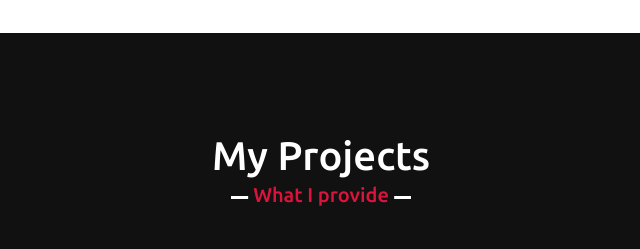
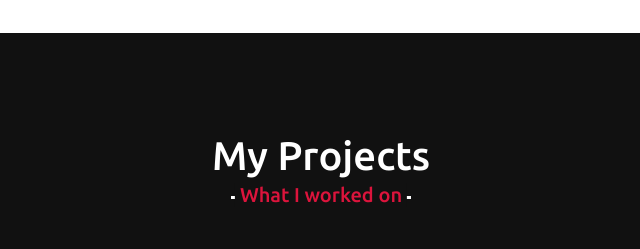
Before and after one commit to AlokRanjanIN/My_Portfolio, a plain HTML site: page index.html in a window 1280 px wide. Shown: the part 1500-1749 px from the top of the page, 319-959 px from the left. Drawn offline with nearby package versions, Linux system fonts and the light colour scheme.

Commit message:
Update styles.css

```diff
--- a/styles.css
+++ b/styles.css
@@ -340,7 +340,7 @@ section .title::after {
 .services .title::after,
 .teams .title::after {
   background: #111;
-  content: "What I provide";
+  content: "What I worked on";
 }
 
 .services .serv-content .card {
```
